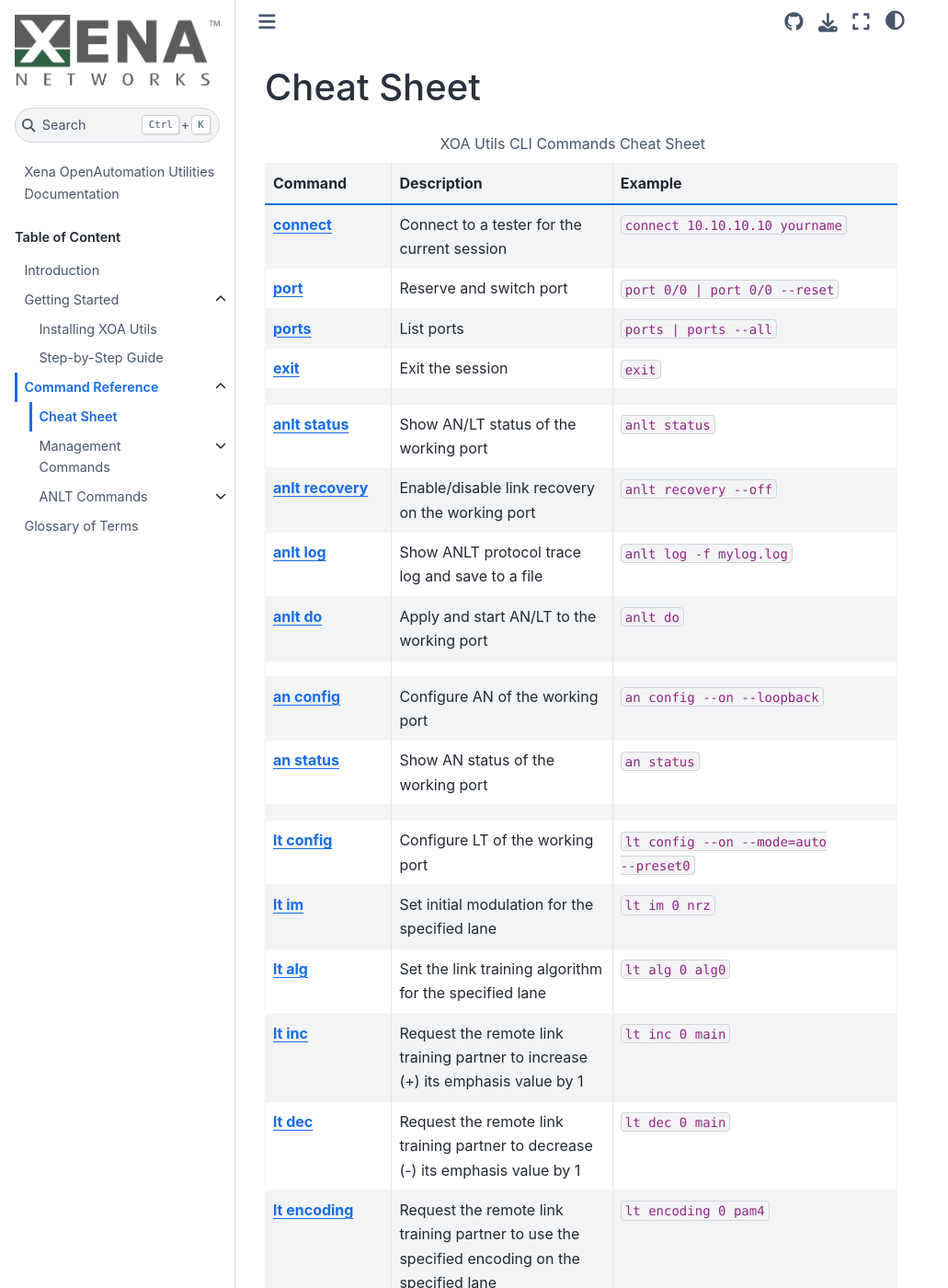
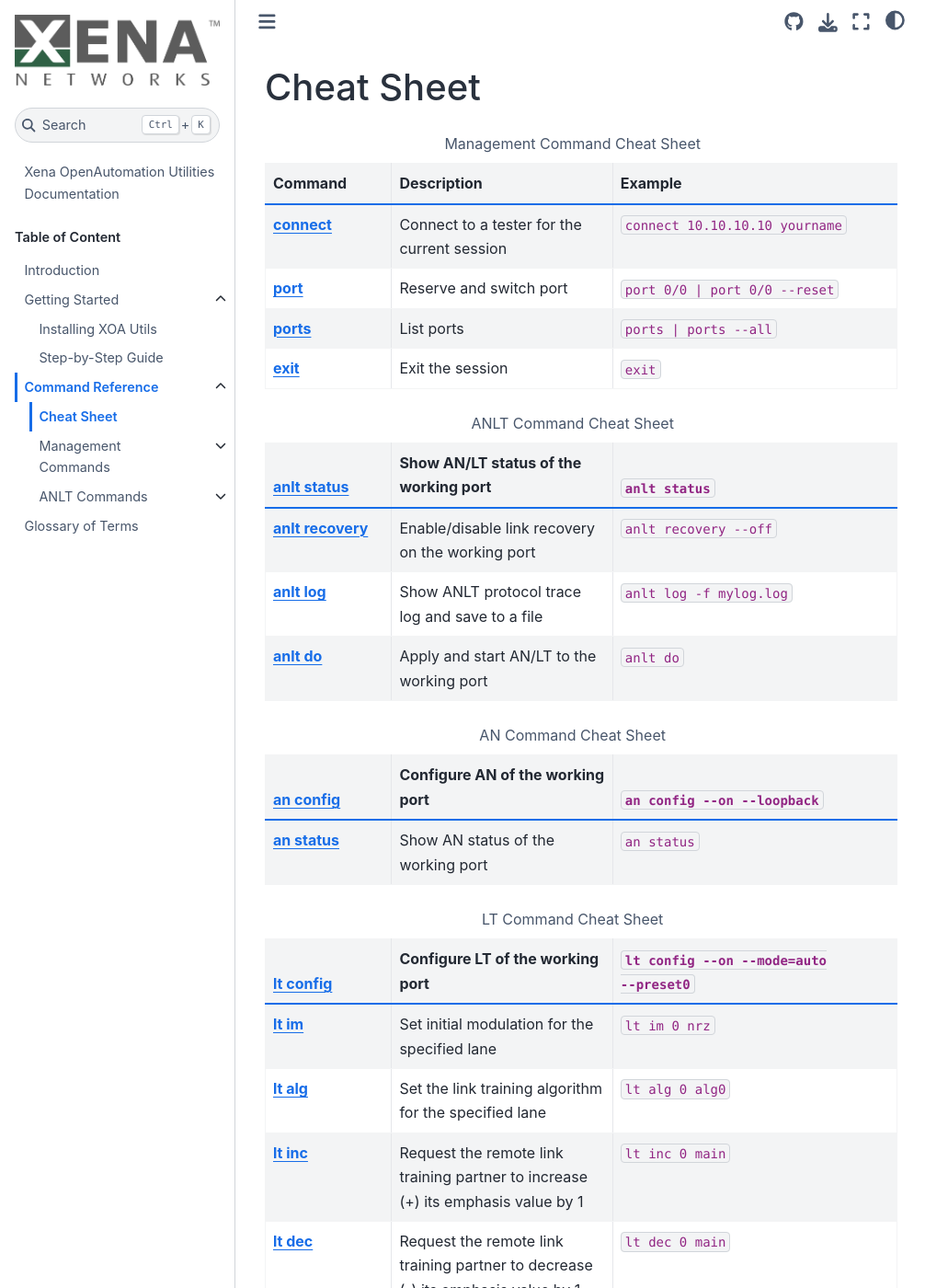
Before and after one commit to xenanetworks/open-automation-utilities, a Sphinx documentation site: the page built from docs/source/cli_ref/cheatsheet.rst, in a window 1280 px wide and 1400 px high. Shown: the whole window at 92% size, without its empty margins (0-1031 px from the left). Built offline with Sphinx 7.4.7 and the Sphinx Book theme 1.1.4, drawn with Linux system fonts in a browser that asks for light colours; part of the change alters nothing that is shown.

Commit message:
docs: Split cheat sheet into several

```diff
--- a/docs/source/cli_ref/cheatsheet.rst
+++ b/docs/source/cli_ref/cheatsheet.rst
@@ -1,7 +1,7 @@
 Cheat Sheet
 ===============
 
-.. list-table:: XOA Utils CLI Commands Cheat Sheet
+.. list-table:: Management Command Cheat Sheet
     :widths: 20 35 45
     :header-rows: 1
     :stub-columns: 1
@@ -21,9 +21,12 @@ Cheat Sheet
     * - :doc:`mgmt/exit`
       - Exit the session
       - ``exit``
-    * -
-      -
-      -
+
+.. list-table:: ANLT Command Cheat Sheet
+    :widths: 20 35 45
+    :header-rows: 1
+    :stub-columns: 1
+
     * - :doc:`anlt/an_lt/anlt_status`
       - Show AN/LT status of the working port
       - ``anlt status``
@@ -36,18 +39,24 @@ Cheat Sheet
     * - :doc:`anlt/an_lt/anlt_do`
       - Apply and start AN/LT to the working port
       - ``anlt do``
-    * -
-      -
-      -
+
+.. list-table:: AN Command Cheat Sheet
+    :widths: 20 35 45
+    :header-rows: 1
+    :stub-columns: 1
+
     * - :doc:`anlt/an/an_config`
       - Configure AN of the working port
       - ``an config --on --loopback``
     * - :doc:`anlt/an/an_status`
       - Show AN status of the working port
       - ``an status``
-    * -
-      -
-      -
+
+.. list-table:: LT Command Cheat Sheet
+    :widths: 20 35 45
+    :header-rows: 1
+    :stub-columns: 1
+
     * - :doc:`anlt/lt/lt_config`
       - Configure LT of the working port
       - ``lt config --on --mode=auto --preset0``
```
